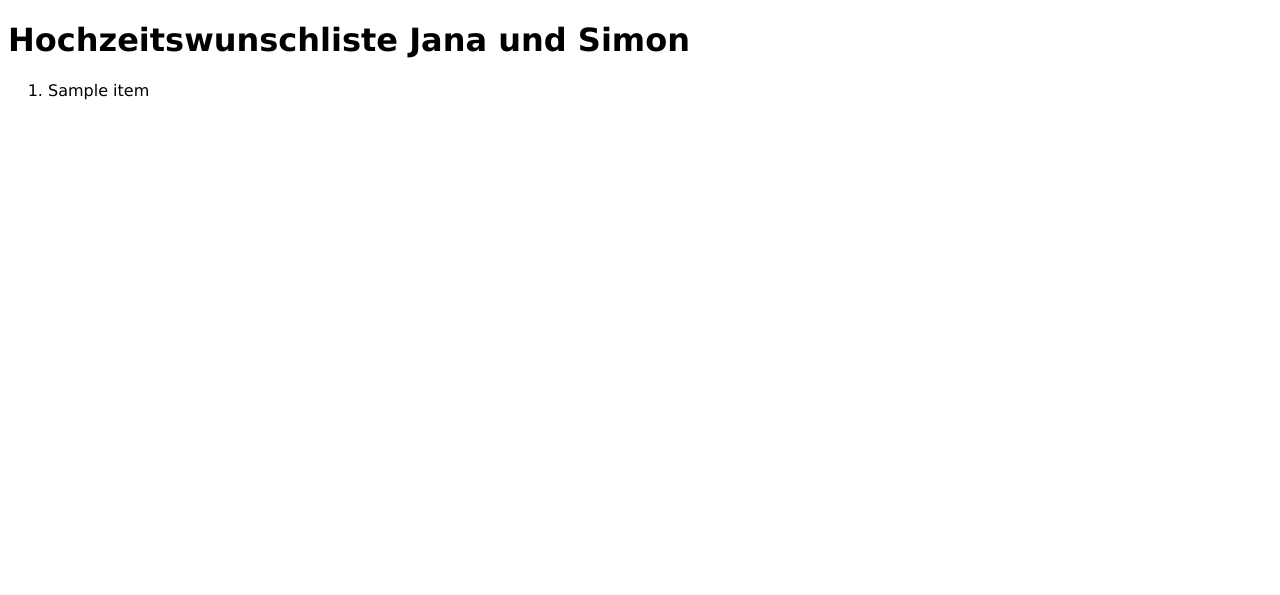
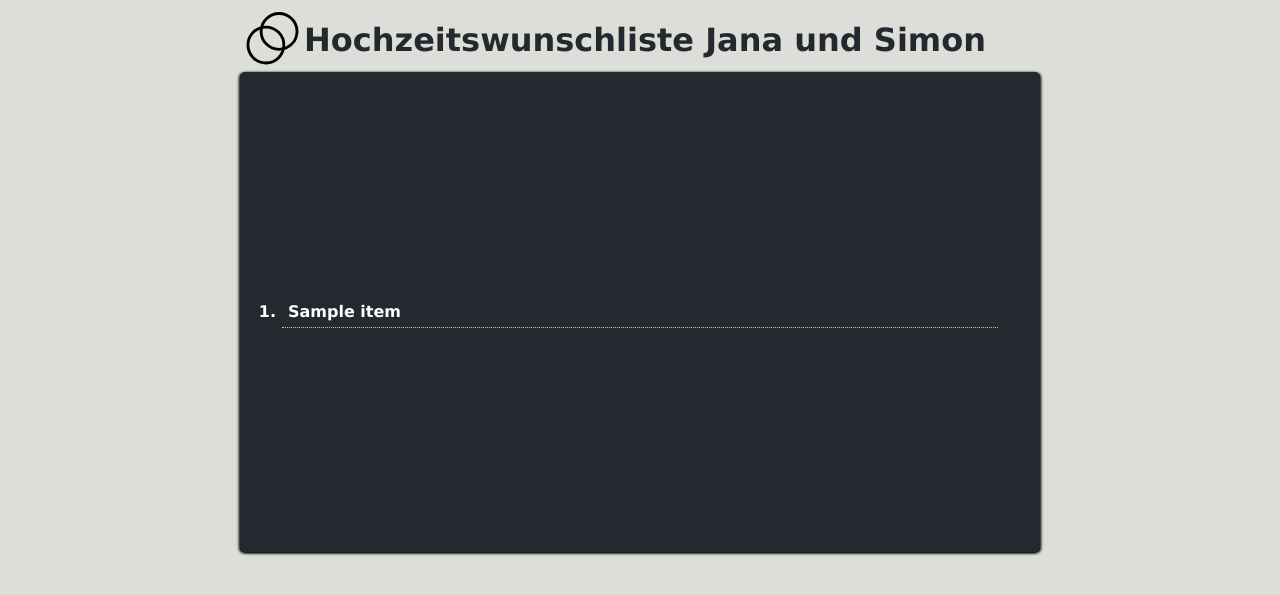
Before and after one commit to theCalcaholic/caldav-giftlist, a Python web app: template templates/wishlist.html in a window 1280 px wide. Shown: the top 595 px of the page. Run offline with Jinja, Linux system fonts and the light colour scheme; the template is opened without the code that fills it: most values are stand-ins (such as "Sample title", 1, 10 or a date in 2020).

Commit message:
Improve styling

```diff
--- a/static/style.css
+++ b/static/style.css
@@ -1,8 +1,79 @@
+div.header {
+    /* display: block;
+    max-width: 800px;
+    width: 90%; */
+    margin: auto;
+    display: flex;
+    max-width: 800px;
+    width: 90%;
+    flex-direction: row;
+    align-items: center;
+
+}
+
+h1.header-title {
+    text-align: center;
+    color: #23292e;
+    margin: 0;
+}
+
+.header-icon {
+    background-image: url(rings_black.svg);
+    background-position: center;
+    background-size: cover;
+    width: 64px;
+    height: 64px;
+    display: block;
+}
+
+ol.giftlist {
+    background-color: #23292e;
+    margin:auto;
+    display: flex;
+    flex-direction: column;
+    flex-wrap: wrap;
+    justify-content: space-evenly;
+    align-items: flex-start;
+    align-content: center;
+
+    min-height: 60vh;
+    max-width: 800px;
+    width: 90%;
+    padding: 1em 3em 1em 3em;
+    box-sizing: border-box;
+
+    border-radius: 5px;
+    box-shadow:
+        black 1px 1px 3px,
+        black -1px 1px 3px;
+}
+
+li.gift {
+    padding: 0.4em 0.4em;
+    /* background-color: #fff; */
+    /* display: block; */
+    width: 100%;
+    margin: 0.2em 0;
+    border-bottom-style: dotted;
+    border-width: 1px;
+    border-color: #dfb3ae;
+    /* border-radius: 5px; */
+    color: #fff;
+    font-weight: bold;
+}
+
+li.gift a {
+    color: #dfb3ae;
+    font-weight: lighter;
+}
+
 li.completed {
     text-decoration: line-through;
     color: #888;
+    display: inline;
 }
 
 body {
     font-family: 'Lucida Sans', 'Lucida Sans Regular', 'Lucida Grande', 'Lucida Sans Unicode', Geneva, Verdana, sans-serif;
+    background-color: #ddded9;
 }
--- a/templates/wishlist.html
+++ b/templates/wishlist.html
@@ -5,7 +5,12 @@
     <link rel="stylesheet" type="text/css" href="../static/style.css">
 </head>
 <body>
-    <h1>Hochzeitswunschliste Jana und Simon</h1>
+    <div class="header">
+        <div class="header-icon" ></div>
+        <h1 class="header-title">
+            Hochzeitswunschliste Jana und Simon
+        </h1>
+    </div>
     <ol class="giftlist">
         {% for item in wishlist %}
         <li class="gift{% if item['completed'] == True %} completed{% endif %}">{{ item['name'] | e | urlize(40, True) }}</li>
```
Also changed, not shown: static/rings_black.svg (added), static/rings_pink.svg (added).
